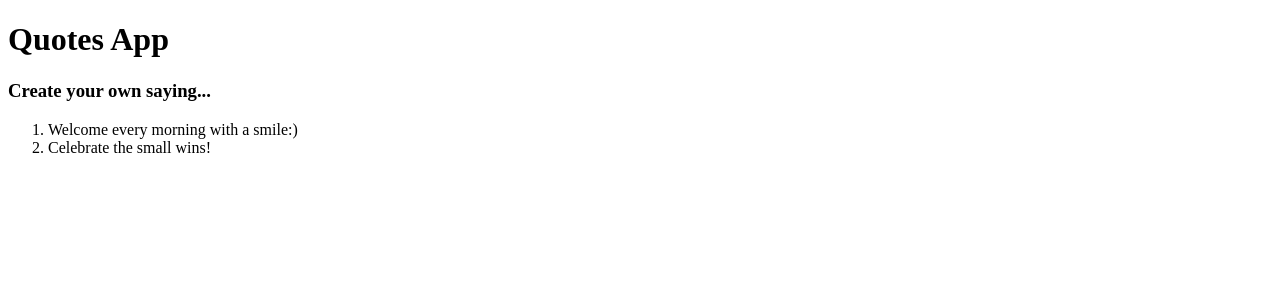
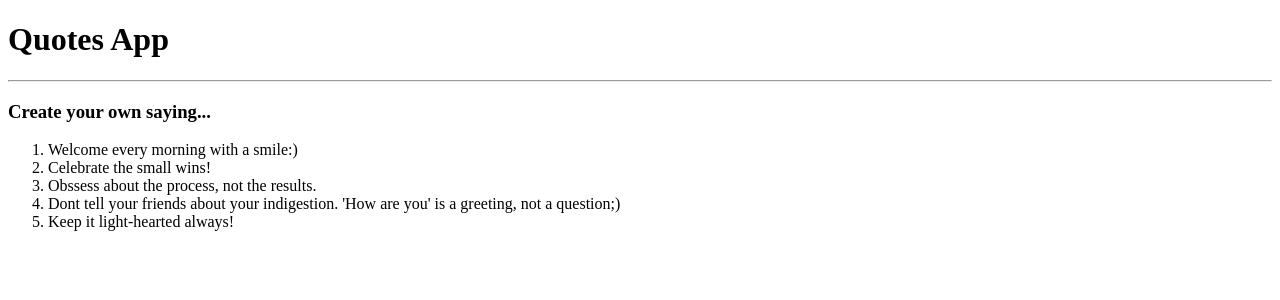
Before and after one commit to ianmwariri/Quotes, an Angular app: page / in a window 1280 px wide. Shown: the top 300 px of the page. Built offline with nearby package versions, Linux system fonts and the light colour scheme.

Commit message:
Add an array of quotes with defined datatypes.

```diff
--- a/src/app/app.component.html
+++ b/src/app/app.component.html
@@ -1,10 +1,11 @@
 <div>
   <h1>Quotes App</h1>
+  <hr>
   <h3>Create your own saying...</h3>
 
   <ol>
     <li *ngFor='let quote of quotes'>
-      {{quote}}
+      {{quote.saying}}
     </li>
   </ol>
 
--- a/src/app/app.component.ts
+++ b/src/app/app.component.ts
@@ -1,4 +1,5 @@
 import { Component } from '@angular/core';
+import { Quote } from './quote';
 
 @Component({
   selector: 'app-root',
@@ -6,10 +7,13 @@ import { Component } from '@angular/core';
   styleUrls: ['./app.component.css']
 })
 export class AppComponent {
-  quotes:string[];
+  quotes:Quote[]= [
+    {id:1, saying: 'Welcome every morning with a smile:)'},
+    {id:2, saying: 'Celebrate the small wins!'},
+    {id:3, saying: 'Obssess about the process, not the results.'},
+    {id:4, saying: "Dont tell your friends about your indigestion. 'How are you' is a greeting, not a question;) "},
+    {id:5, saying: 'Keep it light-hearted always!'},
 
-  constructor(){
-    this.quotes = ['Welcome every morning with a smile:)', 'Celebrate the small wins!']
-  }
+  ];
 
 }
```
